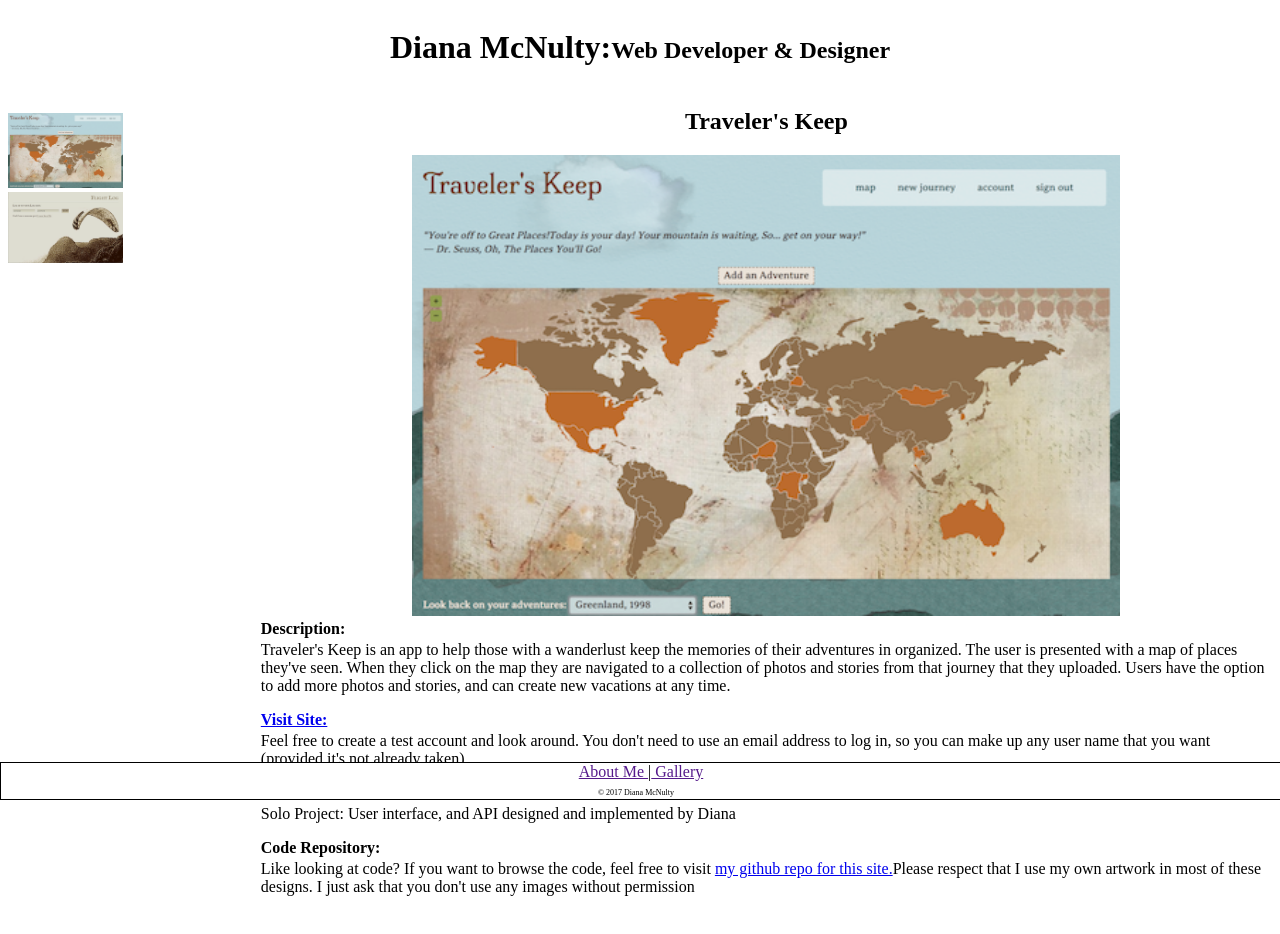
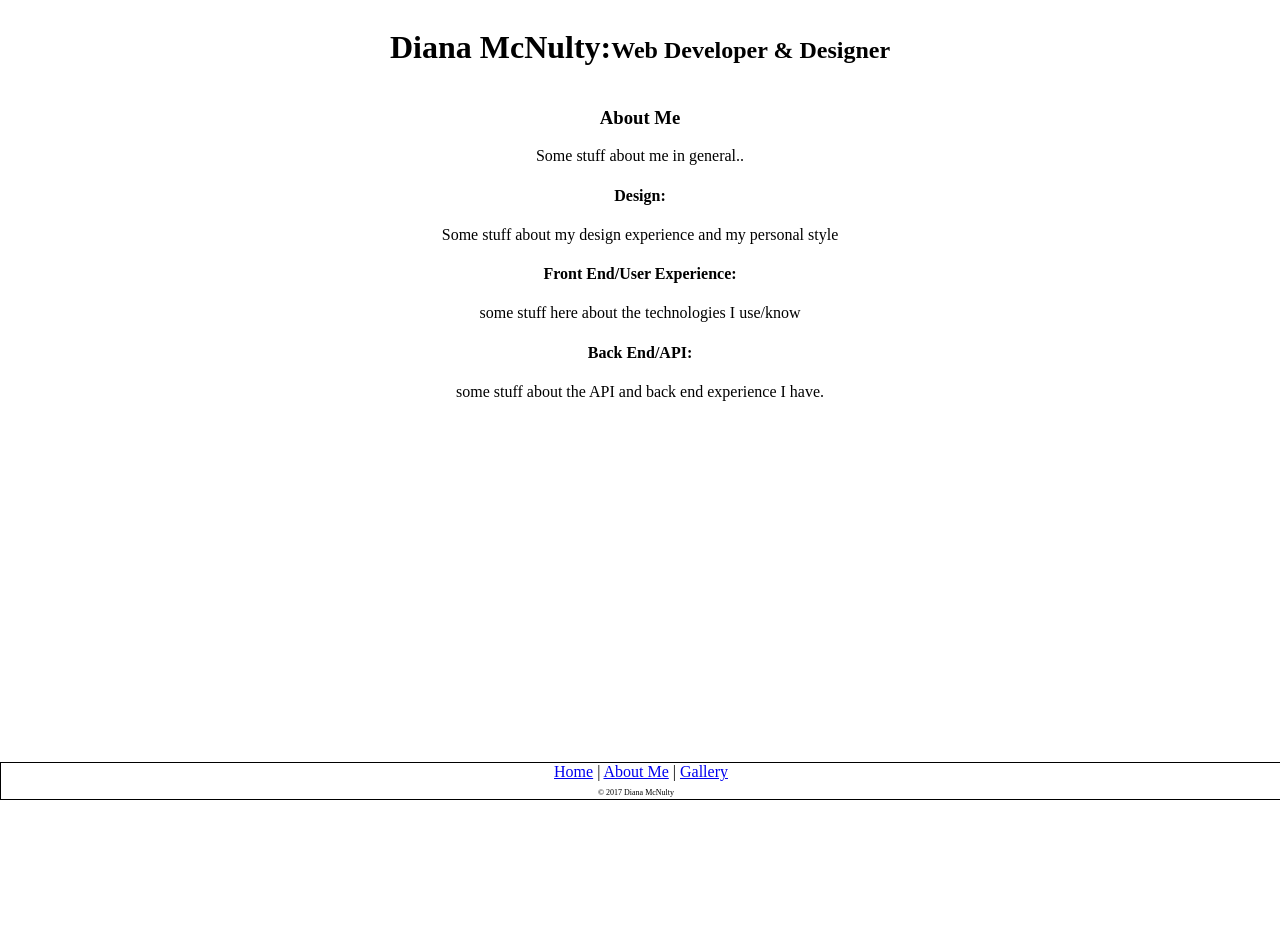
Before and after one commit to dianamcnulty/portfolio, an Angular app: page /about in a window 1280 px wide. Shown: the top 934 px of the page. After the commit the page ends 800 px from the top, so only its background shows below. Built offline with nearby package versions, Linux system fonts and the light colour scheme; what ng2-carouselamos would draw is missing.

Commit message:
added about component with router link

```diff
--- /dev/null
+++ b/src/app/about/about.component.html
@@ -0,0 +1,8 @@
+<h3>About Me</h3>
+<p> Some stuff about me in general..</p>
+<h4> Design:</h4>
+<p> Some stuff about my design experience and my personal style</p>
+<h4> Front End/User Experience:</h4>
+<p> some stuff here about the technologies I use/know</p>
+<h4> Back End/API:</h4>
+<p> some stuff about the API and back end experience I have. </p>
--- /dev/null
+++ b/src/app/about/about.component.ts
@@ -0,0 +1,15 @@
+import { Component, OnInit } from '@angular/core';
+
+@Component({
+  selector: 'app-about',
+  templateUrl: './about.component.html',
+  styleUrls: ['./about.component.css']
+})
+export class AboutComponent implements OnInit {
+
+  constructor() { }
+
+  ngOnInit() {
+  }
+
+}
--- a/src/app/app.component.html
+++ b/src/app/app.component.html
@@ -1,12 +1,16 @@
 <!--The content below is only a placeholder and can be replaced.-->
 <div style="text-align:center">
   <h1 class='title'>Diana McNulty: </h1><h2 class='title'>Web Developer & Designer</h2>
-  <div id='template-container'><app-gallery></app-gallery></div>
+  <div id='template-container'>
+    <router-outlet></router-outlet>
+  </div>
 
 <footer>
-  <a href=''>About Me </a>
-  <span>|</span>
-  <a href=''> Gallery</a>
+  <a routerLink="">Home</a>
+  <span>  |  </span>
+  <a routerLink="/about">About Me</a>
+  <span>  |  </span>
+  <a routerLink="/gallery">Gallery</a>
   <br>
   <span class='copyright'>&copy; 2017 Diana McNulty</span>
 </footer>
--- a/src/app/welcome/welcome.component.html
+++ b/src/app/welcome/welcome.component.html
@@ -1,5 +1,5 @@
 <section id='welcome-view'>
   <p>Some Sort of blurb about what I do</p>
   <app-carousel></app-carousel>
-  <button id='go-to-gallery'>View my Gallery of Work</button>
+  <button routerLink="/gallery" id='go-to-gallery'>View my Gallery of Work</button>
 </section>
```
Also changed, not shown: src/app/app.module.ts (+19 -2 lines), src/app/about/about.component.css (added), 1 other file (tests, documents, lock files or other folders).
